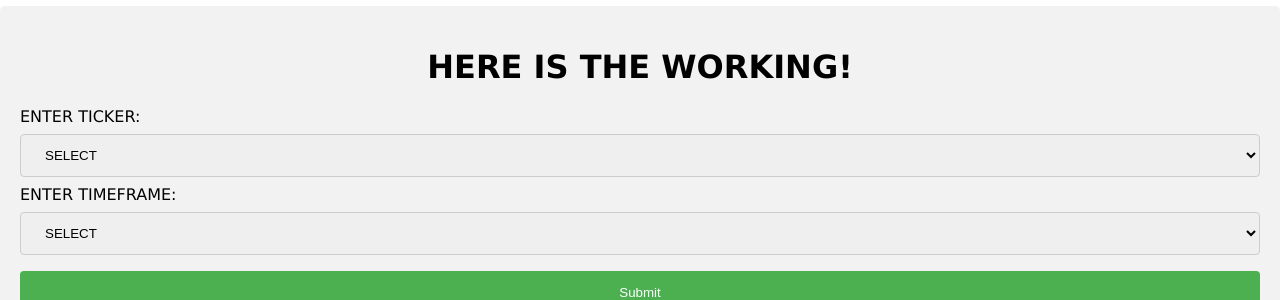
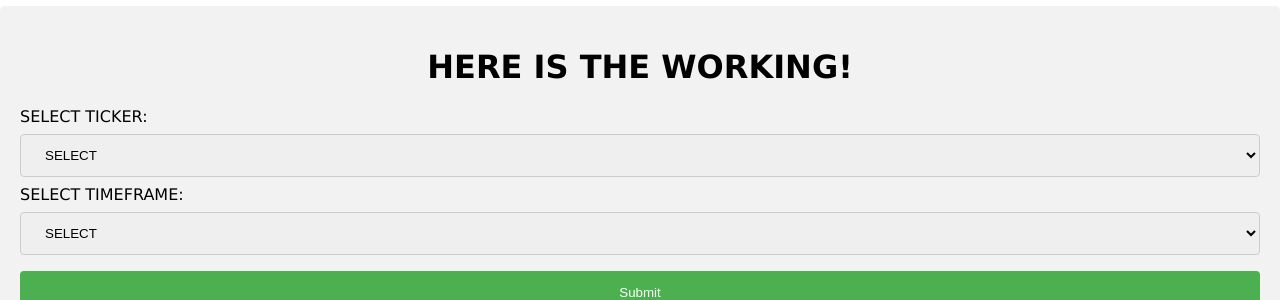
Before and after one commit to PythonCodePythonSnake/Wharton, a Flask app: template templates/fpp-search.html in a window 1280 px wide. Shown: the part 606-906 px from the top of the page. Run offline with Flask 3, Linux system fonts and the light colour scheme; the template is opened without the code that fills it: most values are stand-ins (such as "Sample title", 1, 10 or a date in 2020).

Commit message:
Update fpp-search.html

```diff
--- a/templates/fpp-search.html
+++ b/templates/fpp-search.html
@@ -26,7 +26,7 @@
         <div class="form">
             <h1 style="display: flex; align-items: center; justify-content: center;">Here is the working!</h1>
             <form method="POST" action="/fpp/details">
-                <label for="ticker">Enter Ticker: </label>
+                <label for="ticker">Select Ticker: </label>
                 <select name="ticker" id="ticker" required>
                     <option value="none" selected disabled>SELECT</option>
                     {% for data in datatable %}
@@ -35,7 +35,7 @@
                     </h1>
                     {% endfor %}
                 </select>
-                <label for="time">Enter Timeframe: </label>
+                <label for="time">Select Timeframe: </label>
                 <select name="time" id="time" required>
                     <option value="none" selected disabled>SELECT</option>
                     <option value="1">Last Hour</option>
@@ -56,7 +56,7 @@
                 <th>Country</th>
             </tr>
             {% for data in datatable %}
-            <tr id="{{data[0]}}" onclick="document.getElementById('ticker').value = '{{ data[1] }}';">
+            <tr id="{{data[0]}}" onclick="document.getElementById('ticker').value = '{{ data[1] }}';" onmouseover="this.style.background-color='#0000FF';" onmouseout="this.style.background-color='#FFFFFF';">
                 <td>{{data[0]}}</td>
                 <td>{{data[1]}}</td>
                 <td>{{data[2]}}</td>
```
